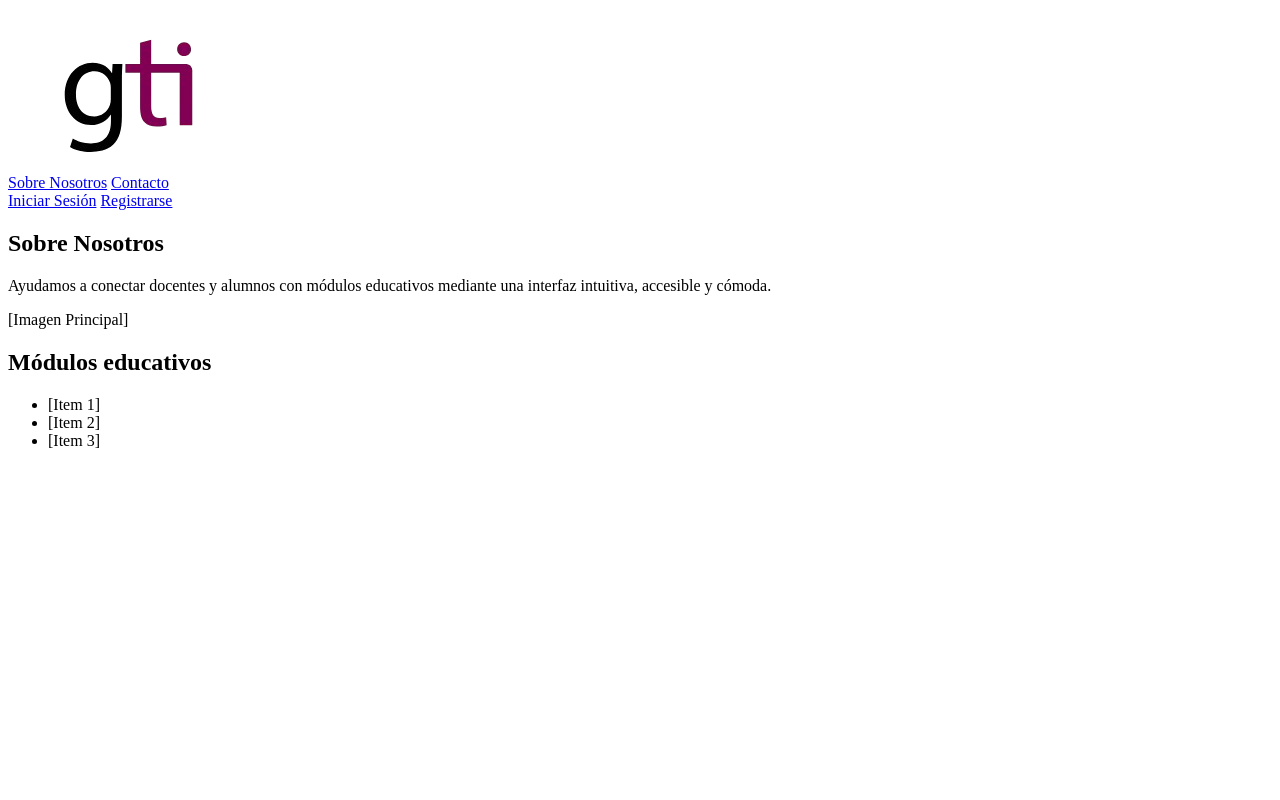
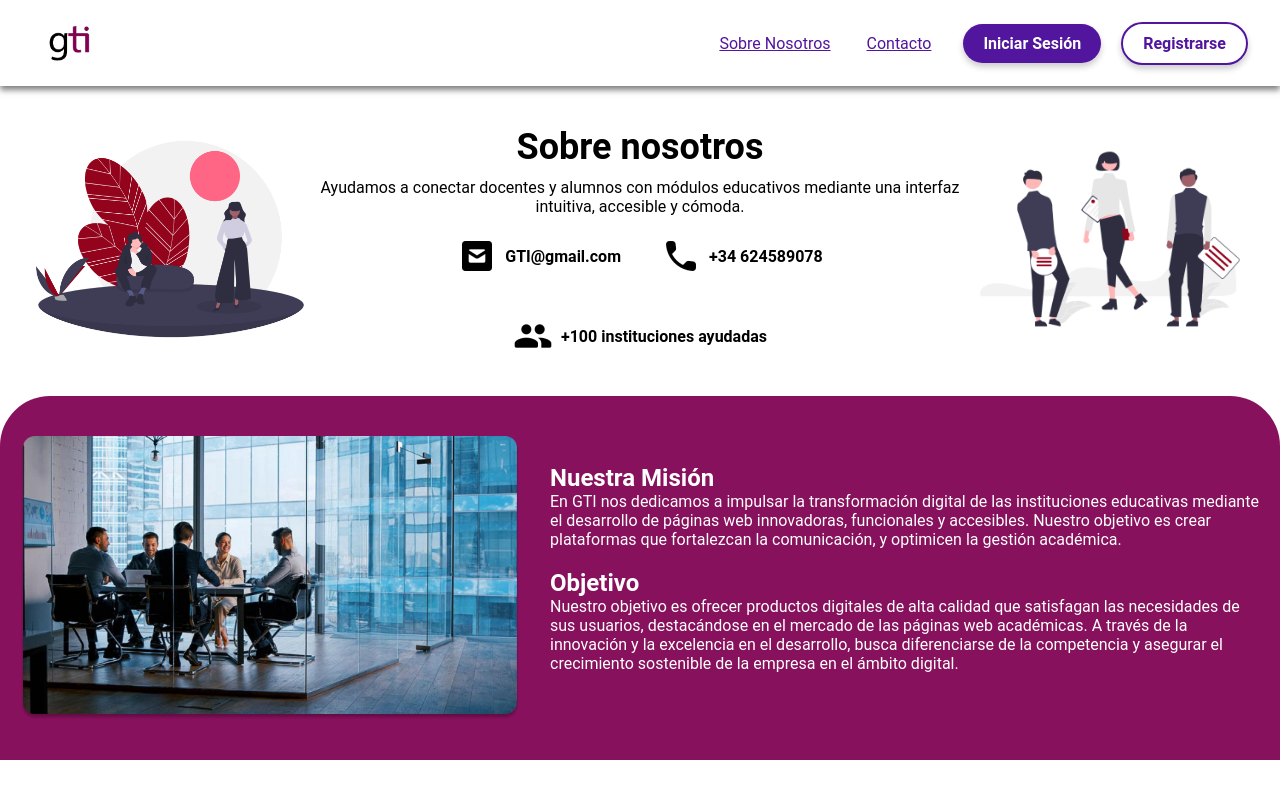
Before and after one commit to Alex-LG-Dev/PW-GTI, a PHP site: page /app/sobrenosotros_NoSesion.html in a window 1280 px wide. Run offline with PHP 8.4, Linux system fonts and the light colour scheme.

Commit message:
sobrenosotros y correciones

```diff
--- a/src/app/css/estiloGTI.css
+++ b/src/app/css/estiloGTI.css
@@ -14,6 +14,7 @@ h1 {
 }
 h2 {
   font-size: 36px;
+  font-weight: bold;
 }
 h3 {
   font-size: 24px;
@@ -397,7 +398,6 @@ select {
 
 .catalogo h2 {
   margin-bottom: 24px;
-  font-weight: bold;
 }
 
 .contenedor-carrusel {
@@ -480,3 +480,89 @@ margin-bottom: 20px;}
   border: 2px solid #fff;
   color: white;
 }
+
+/*sobre nosotros*/
+
+.sobre-nosotros {
+  background: #fff;
+  text-align: center;
+  padding: 40px 20px;
+}
+
+.sobre-nosotros .introduccion {
+  display: flex;
+  align-items: center;
+  justify-content: space-around;
+  flex-wrap: nowrap;
+}
+
+
+
+.sn-img-izq img,
+.sn-img-der img {
+  width: 300px;
+}
+
+.sn-texto h2 {
+  margin-bottom: 10px;
+}
+
+.sn-texto p {
+  margin-bottom: 20px;
+}
+
+.iconos-contactos {
+  display: flex;
+  justify-content: center;
+  gap: 40px;
+  flex-wrap: wrap;
+}
+
+.iconos-contactos div {
+  display: flex;
+  align-items: center;
+  font-weight: bold;
+}
+
+.iconos-contactos img {
+  height: 40px;
+  margin-right: 8px;
+}
+
+.mision-objetivo {
+  border-top-left-radius: 50px;
+  border-top-right-radius: 50px;
+  background: #87115C;
+  color: white;
+  padding: 40px 20px;
+}
+
+.sn-container {
+  display: flex;
+  flex-wrap: wrap;
+  align-items: center;
+  gap: 30px;
+}
+
+.sn-container img {
+  max-width: 500px;
+  border-radius: 12px;
+}
+
+.sn-texto-mision {
+  flex: 1;
+  min-width: 300px;
+}
+
+@media (max-width: 768px) {
+  .sobre-nosotros .introduccion {
+    flex-wrap: wrap;
+  }
+
+  .mision-objetivo img {
+    margin: 0 auto;
+    max-width: 400px;
+
+  }
+
+}
--- a/src/app/sobrenosotros_NoSesion.html
+++ b/src/app/sobrenosotros_NoSesion.html
@@ -5,6 +5,8 @@
     <meta name="viewport" content="width=device-width, initial-scale=1.0">
     <meta name="description" content="Pagina de Inicio Alumno PROA">
     <title>pagina sobre nosotros GTI</title>
+    <link rel="stylesheet" href="css/estiloGTI.css">
+
 </head>
 <body>
   <header>
@@ -28,25 +30,38 @@
       </div>
     </header>
 
-        <section>
-          <h1>Sobre Nosotros</h1>
-          <p>
-            Ayudamos a conectar docentes y alumnos con módulos educativos mediante una interfaz intuitiva, accesible y cómoda.
-          </p>
-          <div>
-            <!-- Imagen principal (puede ser un <img> en producción) -->
-            [Imagen Principal]
-          </div>
-        </section>
-        <h2>Módulos educativos</h2>
-        <section>
-          <!-- Galería de tres imágenes o íconos convertida en lista -->
-          <ul>
-            <li>[Item 1]</li>
-            <li>[Item 2]</li>
-            <li>[Item 3]</li>
-          </ul>
-        </section>
+        <section class="sobre-nosotros">
+    <div class="introduccion">
+      <div class="sn-img-izq">
+        <img src="../img/sn-img-izq.png" alt="Imagen izquierda">
+      </div>
+      <div class="sn-texto">
+        <h2>Sobre nosotros</h2>
+        <p>Ayudamos a conectar docentes y alumnos con módulos educativos mediante una interfaz intuitiva, accesible y cómoda.</p>
+        <div class="iconos-contactos">
+          <div><img src="../img/email-icono.png" alt="Imagen izquierda"> GTI@gmail.com</div>
+          <div><img src="../img/tlf-icono.png" alt="Imagen izquierda"> +34 624589078</div>
+          <div><img src="../img/usuarios-icono.png" alt="Imagen izquierda"> +100 instituciones ayudadas</div>
+        </div>
+      </div>
+      <div class="sn-img-der">
+        <img src="../img/sn-img-der.png" alt="Imagen derecha">
+      </div>
+    </div>
+  </section>
+
+  <section class="mision-objetivo">
+    <div class="sn-container">
+      <img src="../img/sn-mision-objetivos.png" alt="Reunión de trabajo">
+      <div class="sn-texto-mision">
+        <h3>Nuestra Misión</h3>
+        <p>En GTI nos dedicamos a impulsar la transformación digital de las instituciones educativas mediante el desarrollo de páginas web innovadoras, funcionales y accesibles. Nuestro objetivo es crear plataformas que fortalezcan la comunicación, y optimicen la gestión académica.</p>
+
+        <h3>Objetivo</h3>
+        <p>Nuestro objetivo es ofrecer productos digitales de alta calidad que satisfagan las necesidades de sus usuarios, destacándose en el mercado de las páginas web académicas. A través de la innovación y la excelencia en el desarrollo, busca diferenciarse de la competencia y asegurar el crecimiento sostenible de la empresa en el ámbito digital.</p>
+      </div>
+    </div>
+  </section>
 
 
 
--- a/src/index.html
+++ b/src/index.html
@@ -18,7 +18,7 @@
       <div class="div-header">
       <!-- Aqui va el menu con botones de navegacion-->
       <nav class="botones-sub">
-        <a href="app/sobrenosotros.html">Sobre Nosotros</a>
+        <a href="app/sobrenosotros_NoSesion.html">Sobre Nosotros</a>
         <a href="app/formulario_contacto_NoSesion.html">Contacto</a>
       </nav>
 
```
Also changed, not shown: src/app/formulario_contacto_NoSesion.html (+0 -9 lines), src/app/formulario_contacto_SiSesion.html (+1 -9 lines), src/app/sobrenosotros_SiSesion.html (+34 -0 lines), src/img/email-icono.png (added), src/img/sn-img-der.png (added), src/img/sn-img-izq.png (added), src/img/sn-mision-objetivos.png (added), src/img/tlf-icono.png (added), src/img/usuarios-icono.png (added).
